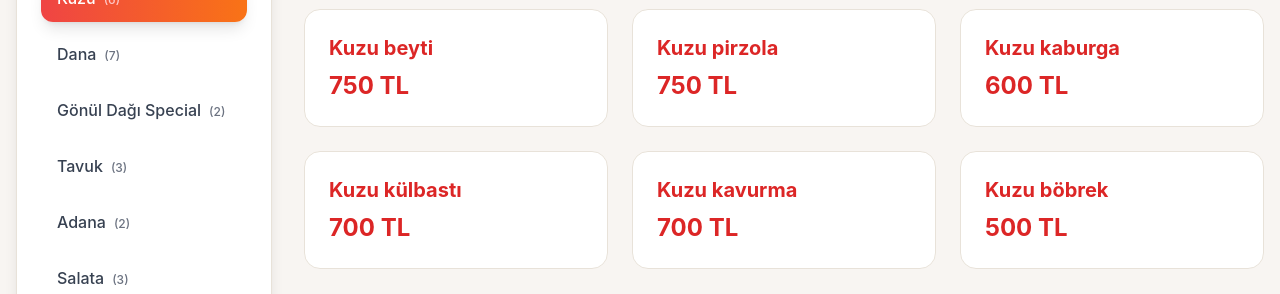
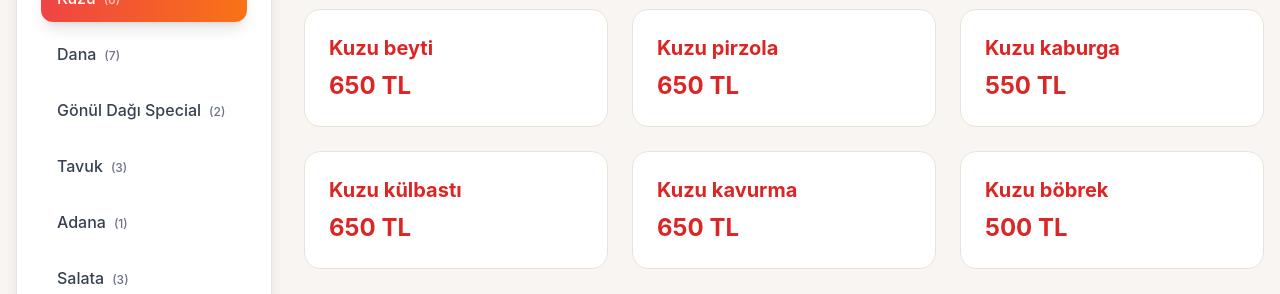
Before and after one commit to Seyidia/qr-menu, a React (Create React App) app: page / in a window 1280 px wide. Shown: the part 202-496 px from the top of the page. Built offline with nearby package versions, Linux system fonts and the light colour scheme.

Commit message:
Add docs folder for GitHub Pages

```diff
--- a/src/App.js
+++ b/src/App.js
@@ -3,19 +3,19 @@ import { Search, Moon, Sun, ChefHat } from 'lucide-react';
 
 const menuData = {
   Kuzu: [
-    { id: 1, name: "Kuzu beyti", price: "750 TL", popular: true },
-    { id: 2, name: "Kuzu pirzola", price: "750 TL", popular: true },
-    { id: 3, name: "Kuzu kaburga", price: "600 TL" },
-    { id: 4, name: "Kuzu külbastı", price: "700 TL" },
-    { id: 5, name: "Kuzu kavurma", price: "700 TL" },
+    { id: 1, name: "Kuzu beyti", price: "650 TL", popular: true },
+    { id: 2, name: "Kuzu pirzola", price: "650 TL", popular: true },
+    { id: 3, name: "Kuzu kaburga", price: "550 TL" },
+    { id: 4, name: "Kuzu külbastı", price: "650 TL" },
+    { id: 5, name: "Kuzu kavurma", price: "650 TL" },
     { id: 6, name: "Kuzu böbrek", price: "500 TL" },
   ],
   Dana: [
     { id: 1, name: "Dana kavurma", price: "500 TL", description: "Yumuşak dana etiyle hazırlanan özel kavurma." },
-    { id: 2, name: "Dana antrikot", price: "700 TL", popular: true },
-    { id: 3, name: "Dana biftek", price: "500 TL" },
-    { id: 4, name: "Dana lokum", price: "800 TL" },
-    { id: 5, name: "Dana şiş", price: "650 TL" },
+    { id: 2, name: "Dana antrikot", price: "600 TL", popular: true },
+    { id: 3, name: "Dana biftek", price: "550 TL" },
+    { id: 4, name: "Dana lokum", price: "700 TL" },
+    { id: 5, name: "Dana şiş", price: "600 TL" },
     { id: 6, name: "Ciğer şiş", price: "450 TL" },
     { id: 7, name: "Dana böbrek", price: "350 TL" },
   ],
@@ -29,8 +29,7 @@ const menuData = {
     { id: 16, name: "Tavuk ızgara karışık", price: "700 TL" },
   ],
   Adana: [
-    { id: 17, name: "Adana porsiyon", price: "550 TL", popular: true },
-    { id: 18, name: "Adana dürüm", price: "250 TL" },
+    { id: 17, name: "Adana porsiyon", price: "500 TL", popular: true },
   ],
   Salata: [
     { id: 1, name: "Mevsim Salata", price: "150 TL" },
@@ -63,6 +62,7 @@ const menuData = {
     { id: 37, name: "Şeftalili Ice Tea", price: "70 TL" },
     { id: 38, name: "Fanta", price: "70 TL" },
     { id: 43, name: "RedBull", price: "130 TL" },
+    { id: 44, name: "Frutti Extra", price: "85 TL" },
   ],
   "Çocuk Menüsü": [
     { id: 39, name: "Çocuk Menüsü", price: "300", popular: true },
```
Also changed, not shown: 28 other files (tests, documents, lock files or other folders).
